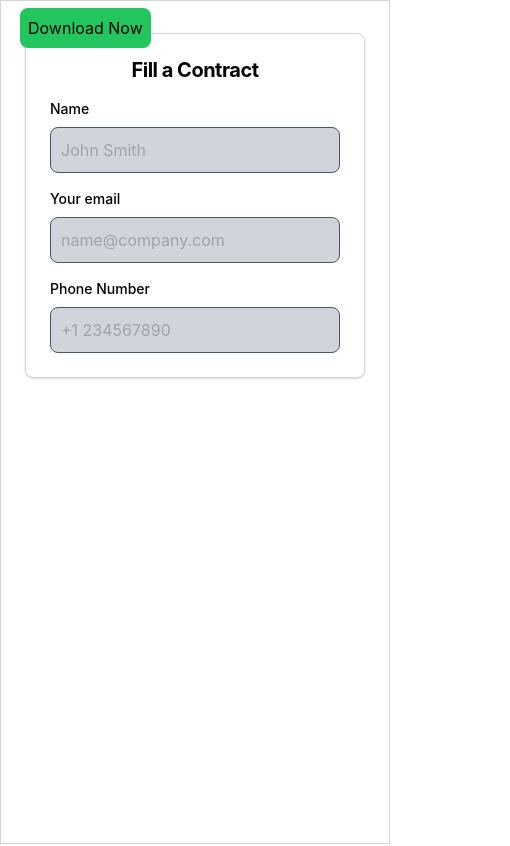
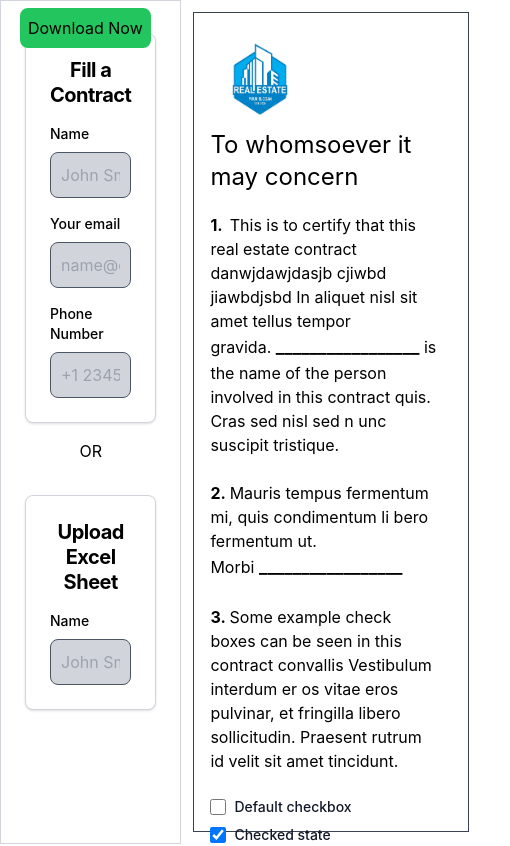
Before and after one commit to jvalaj/signmyproperty, a React (Create React App) app in the folder contract-demo/: page / in a window 390 px wide. Shown: the top 846 px of the page, 510 px wide, since content can reach past the window. Built offline with nearby package versions, Linux system fonts and the light colour scheme.

Commit message:
upload excel

```diff
--- a/contract-demo/package.json
+++ b/contract-demo/package.json
@@ -11,7 +11,8 @@
     "react": "^18.2.0",
     "react-dom": "^18.2.0",
     "react-scripts": "5.0.1",
-    "web-vitals": "^2.1.4"
+    "web-vitals": "^2.1.4",
+    "xlsx": "^0.18.5"
   },
   "scripts": {
     "start": "react-scripts start",
--- a/contract-demo/src/App.js
+++ b/contract-demo/src/App.js
@@ -1,11 +1,12 @@
 
 import './App.css';
+import ContractPdf from './components/pdf';
 
-import Home from './home';
+
 function App() {
   return (
     <div>
-      <Home />
+      <ContractPdf />
     </div>
   );
 }
--- a/contract-demo/src/components/pdf.js
+++ b/contract-demo/src/components/pdf.js
@@ -31,7 +31,80 @@ const ContractPdf = () => {
         address, setAddress,
         answer, setAnswer] = useForm()
     return (
-        <>
+        <div className="flex flex-row h-screen w-screen">
+            <section className="bg-white border w-full h-screen border-gray-300">
+                <div className=" flex flex-col items-center justify-center px-6 py-8 gap-4 mx-auto ">
+
+                    <div className="w-full rounded-lg shadow border md:mt-0 sm:max-w-md xl:p-0 bg-white border-gray-300">
+                        <div className="p-6 space-y-4 md:space-y-6 sm:p-8">
+                            <h1 className="text-xl block text-center font-bold leading-tight tracking-tight md:text-2xl ">
+                                Fill a Contract
+                            </h1>
+                            <form className="space-y-4 md:space-y-6" >
+                                <div>
+                                    <label htmlFor="email" className="block mb-2 text-sm font-medium ">Name</label>
+                                    <input value={name}
+                                        onChange={(e) => setName(e.target.value)}
+                                        type=""
+                                        name=""
+                                        id=""
+                                        className=" sm:text-sm rounded-lg block w-full p-2.5 bg-gray-300 border border-gray-600 placeholder-gray-400 text- "
+                                        placeholder="John Smith"
+                                        required />
+                                </div>
+                                <div>
+                                    <label htmlFor="email" className="block mb-2 text-sm font-medium text-">Your email</label>
+                                    <input value={email}
+                                        onChange={(e) => setEmail(e.target.value)}
+                                        type=""
+                                        name=""
+                                        id=""
+                                        className=" sm:text-sm rounded-lg block w-full p-2.5 bg-gray-300 border border-gray-600 placeholder-gray-400 text- "
+                                        placeholder="name@company.com"
+                                        required />
+                                </div>
+                                <div>
+                                    <label htmlFor="email" className="block mb-2 text-sm font-medium text-">Phone Number</label>
+                                    <input value={phone}
+                                        onChange={(e) => setPhone(e.target.value)}
+                                        type=""
+                                        name=""
+                                        id=""
+                                        className=" sm:text-sm rounded-lg block w-full p-2.5 bg-gray-300 border border-gray-600 placeholder-gray-400 text- "
+                                        placeholder="+1 234567890"
+                                        required />
+                                </div>
+
+                            </form>
+                        </div>
+                    </div>
+                    <div>
+                        OR
+                    </div>
+                    <div className="w-full mt-4  rounded-lg shadow border md:mt-0 sm:max-w-md xl:p-0 bg-white border-gray-300">
+                        <div className="p-6 space-y-4 md:space-y-6 sm:p-8">
+                            <h1 className="text-xl block text-center font-bold leading-tight tracking-tight md:text-2xl ">
+                                Upload Excel Sheet
+                            </h1>
+                            <form className="space-y-4 md:space-y-6" >
+                                <div>
+                                    <label htmlFor="email" className="block mb-2 text-sm font-medium ">Name</label>
+                                    <input value={name}
+                                        onChange={(e) => setName(e.target.value)}
+                                        type=""
+                                        name=""
+                                        id=""
+                                        className=" sm:text-sm rounded-lg block w-full p-2.5 bg-gray-300 border border-gray-600 placeholder-gray-400 text- "
+                                        placeholder="John Smith"
+                                        required />
+                                </div>
+
+
+                            </form>
+                        </div>
+                    </div>
+                </div>
+            </section>
             <div className="bg-white p-4 m-3 border border-gray-700" ref={pdfRef}>
 
                 <img src={pic}
@@ -121,7 +194,7 @@ const ContractPdf = () => {
 
             </div>
             <button className="p-2 rounded-lg absolute top-2 bg-green-500 left-5" onClick={downloadPDF}>Download Now</button>
-        </>
+        </div>
 
     )
 }
--- a/contract-demo/src/home.js
+++ /dev/null
@@ -1,17 +0,0 @@
-import Form from "./components/form"
-import ContractPdf from "./components/pdf"
-
-
-const Home = () => {
-    return (
-        <div>
-            <div className="h-screen  w-screen md:grid grid-cols-2">
-                <Form />
-                <ContractPdf />
-
-            </div>
-        </div>
-    )
-}
-
-export default Home
```
Also changed, not shown: 1 other file (tests, documents, lock files or other folders).
